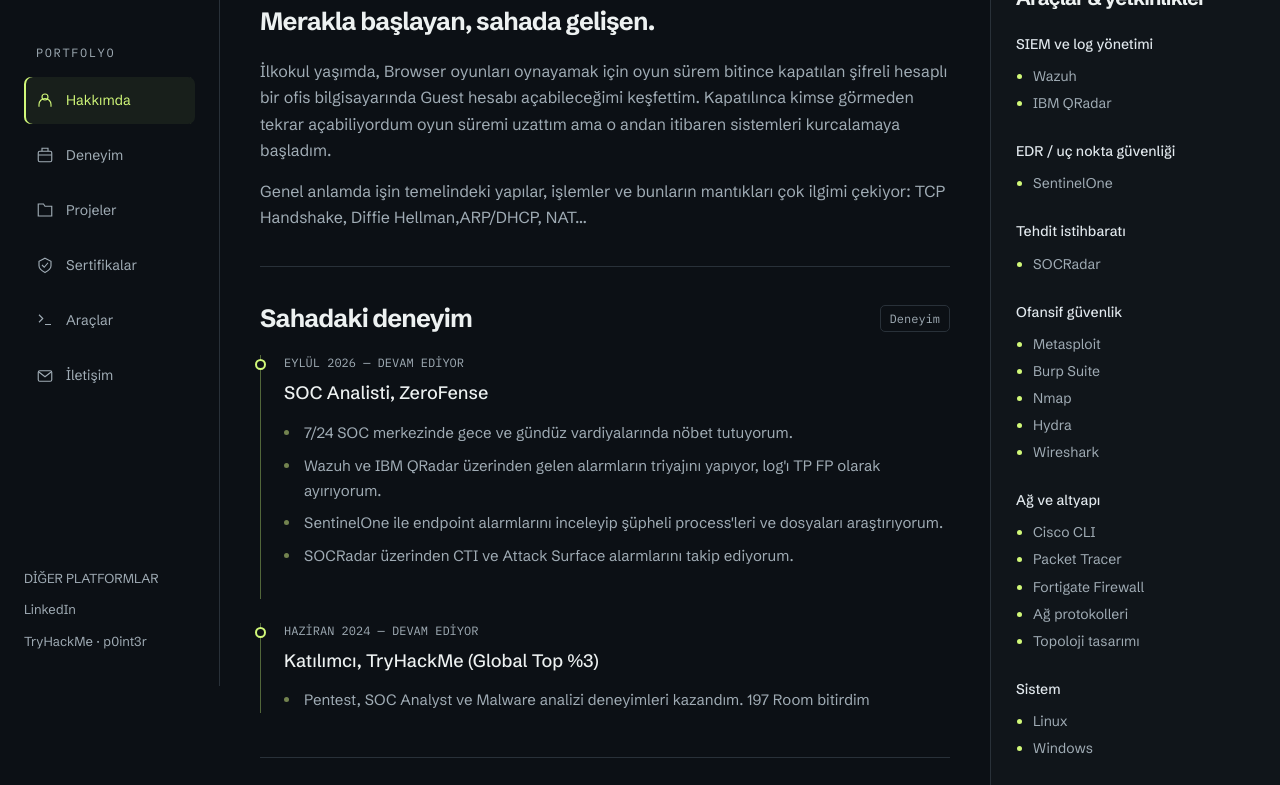
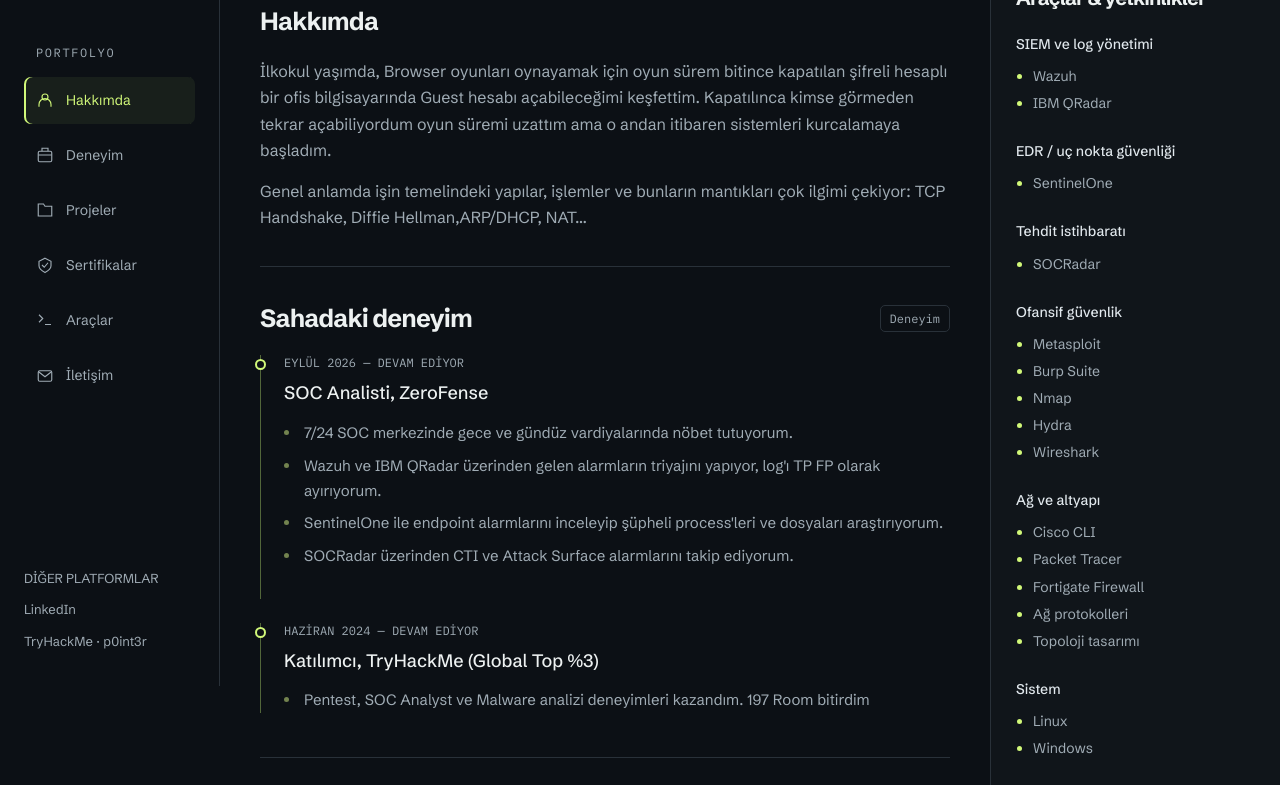
Before and after one commit to p0int3rs/p0int3rs.github.io, a plain HTML site: page index.html in a window 1280 px wide. Shown: the part 114-899 px from the top of the page. Drawn offline with Linux system fonts and the light colour scheme.

Commit message:
Kücük Update

```diff
--- a/index.html
+++ b/index.html
@@ -23,7 +23,7 @@
 </div>
 <section id="hakkimda" class="about">
 <div class="section-head">
-<h2>Merakla başlayan, sahada gelişen.</h2>
+<h2>Hakkımda</h2>
 </div>
 <p>İlkokul yaşımda, Browser oyunları oynayamak için oyun sürem bitince kapatılan şifreli hesaplı bir ofis bilgisayarında Guest hesabı açabileceğimi keşfettim. Kapatılınca kimse görmeden tekrar açabiliyordum oyun süremi uzattım ama o andan itibaren sistemleri kurcalamaya başladım.</p>
 <p>Genel anlamda işin temelindeki yapılar, işlemler ve bunların mantıkları çok ilgimi çekiyor: TCP Handshake, Diffie Hellman,ARP/DHCP, NAT...</p>
```
